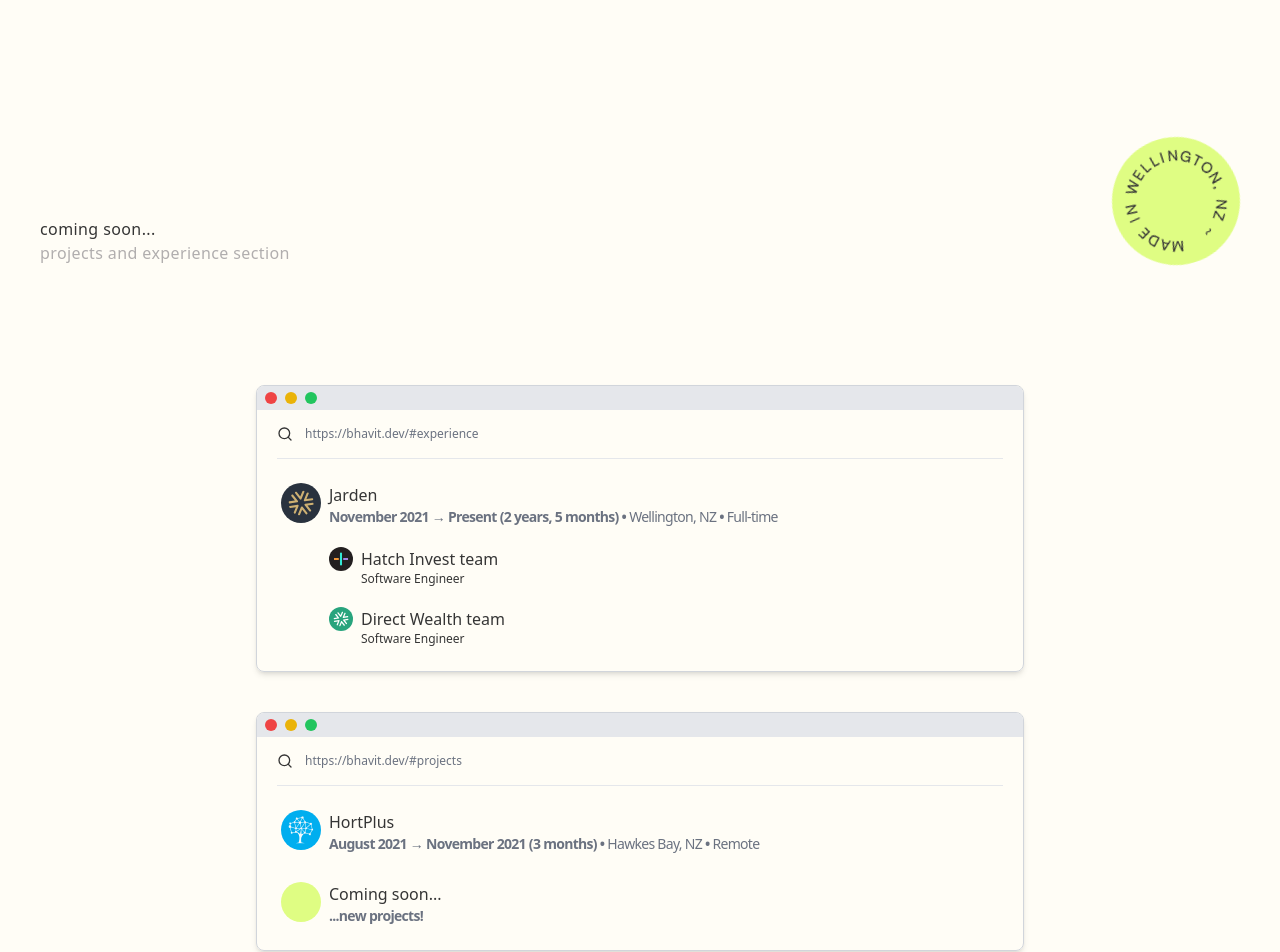
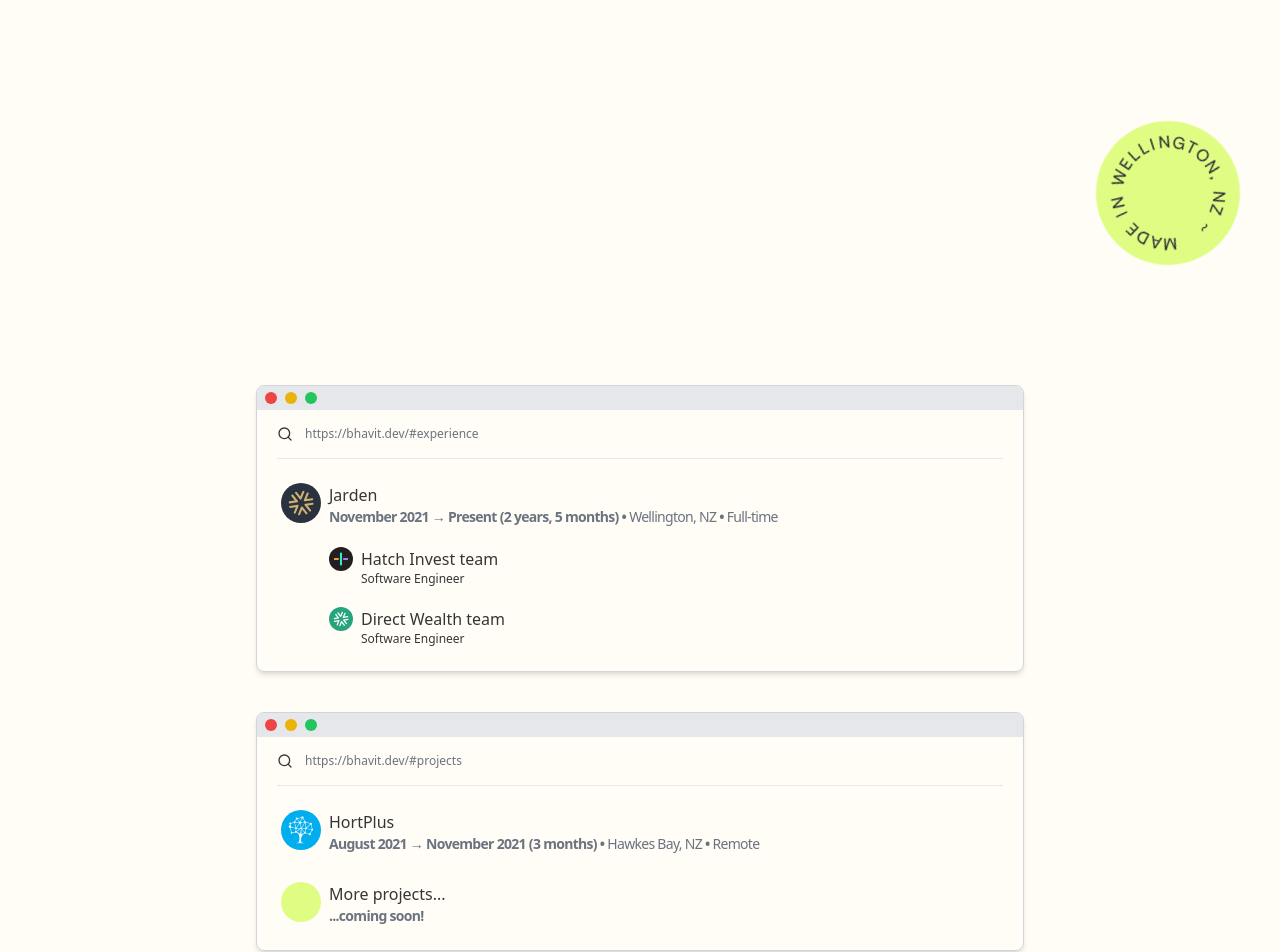
Before and after one commit to wa-bha/v2-personal-website, a Next.js app: page / in a window 1280 px wide. Shown: the part 495-1447 px from the top of the page. Built offline with nearby package versions, Linux system fonts and the light colour scheme.

Commit message:
refactor: remove coming soon placeholders and cleanup external links

```diff
--- a/src/app/page.tsx
+++ b/src/app/page.tsx
@@ -3,12 +3,13 @@
 import Image from "next/image";
 import bus from "./bus-placeholder.png";
 
-import { GitHub, Linkedin, ExternalLink } from "react-feather";
+import { GitHub, Linkedin, ExternalLink as ExternalLinkIcon } from "react-feather";
 import FlagNZ from "@/components/icons/FlagNZ";
 import BrowserWindow from "@/components/BrowserWindow";
 import JardenLogo from "@/components/icons/JardenLogo";
 import HatchLogo from "@/components/icons/HatchLogo";
 import HortPlusLogo from "@/components/icons/HortPlusLogo";
+import ExternalLink from "@/components/ExternalLink";
 
 export default function Home() {
   return (
@@ -21,19 +22,15 @@
           <span>bhavit</span>
           <div className="flex gap-5">
             <button className="p-2 pb-1.5">
-              <a
-                href="https://www.linkedin.com/in/bhavit-wadhwa/"
-                target="_blank"
-                rel="noopener noreferrer"
-              >
+              <ExternalLink href="https://www.linkedin.com/in/bhavit-wadhwa/">
                 <Linkedin size={22} strokeWidth="1.5px" />
-              </a>
+              </ExternalLink>
             </button>
 
             <button className="p-2 pb-1.5">
-              <a href="https://github.com/wa-bha" target="_blank" rel="noopener noreferrer">
+              <ExternalLink href="https://github.com/wa-bha">
                 <GitHub size={24} strokeWidth="1.5px" />
-              </a>
+              </ExternalLink>
             </button>
           </div>
         </div>
@@ -45,13 +42,9 @@
       >
         <div className="pb-10 flex items-center justify-center flex-col">
           <h1 className="font-family text-[10vw] md:text-[5.4em]">
-            <a
-              href="https://en.wikipedia.org/wiki/Flat_white"
-              target="_blank"
-              rel="noopener noreferrer"
-            >
+            <ExternalLink href="https://en.wikipedia.org/wiki/Flat_white">
               Bhavit Wadhwa
-            </a>
+            </ExternalLink>
           </h1>
 
           <div className="px-10 md:pt-4 md:px-2 md:w-[48rem]">
@@ -63,13 +56,8 @@
           </div>
         </div>
 
-        <div className="absolute bottom-10 left-10 leading-tight text-sm md:text-base">
-          <p className="font-medium tracking-wide">coming soon...</p>
-          <p className="font-light text-grey tracking-wide">projects and experience section</p>
-        </div>
-
-        <div className="absolute bottom-[6rem] md:bottom-10 right-10 animate-spin-slow">
-          <MadeInWellingtonBadge className="w-20 md:w-[8em]" />
+        <div className="absolute bottom-10 right-10 animate-spin-slow">
+          <MadeInWellingtonBadge className="w-20 md:w-[9em]" />
         </div>
       </header>
 
@@ -78,13 +66,14 @@
         <div className="max-w-3xl mx-auto flex flex-col gap-10">
           <BrowserWindow sectionName="experience">
             <div className="flex flex-col gap-3">
-              <article className="p-2">
-                <div className="flex gap-2">
+              <article className="p-2 flex gap-2">
                 <JardenLogo className="flex-none w-10 h-10" />
                 <div className="flex flex-col gap-5">
                   <header>
                     <h5>
-                        <a href="https://www.linkedin.com/in/bhavit-wadhwa/#experience">Jarden</a>
+                      <ExternalLink href="https://www.linkedin.com/in/bhavit-wadhwa/#experience">
+                        Jarden
+                      </ExternalLink>
                     </h5>
 
                     <p className="text-gray-500 text-sm font-semibold tracking-tighter">
@@ -118,20 +107,20 @@
                     </div>
                   </section>
                 </div>
-                </div>
               </article>
             </div>
           </BrowserWindow>
 
           <BrowserWindow sectionName="projects">
             <div className="flex flex-col gap-3">
-              <article className="p-2">
-                <div className="flex gap-2">
+              <article className="m-2 flex gap-2">
                 <HortPlusLogo className="flex-none w-10 h-10" />
                 <div className="flex flex-col gap-5">
                   <header>
                     <h5>
-                        <a href="https://www.linkedin.com/in/bhavit-wadhwa/#projects">HortPlus</a>
+                      <ExternalLink href="https://www.linkedin.com/in/bhavit-wadhwa/#projects">
+                        HortPlus
+                      </ExternalLink>
                     </h5>
 
                     <p className="text-gray-500 text-sm font-semibold tracking-tighter">
@@ -143,21 +132,18 @@
                     </p>
                   </header>
                 </div>
-                </div>
               </article>
 
-              <article className="p-2">
-                <div className="flex gap-2">
+              <article className="p-2 flex gap-2">
                 <div className="bg-green-yellow rounded-full w-10 h-10" />
                 <div className="flex flex-col gap-5">
                   <header>
-                      <h5>Coming soon...</h5>
+                    <h5>More projects...</h5>
 
                     <p className="text-gray-500 text-sm font-semibold tracking-tighter">
-                        <span>...new projects!</span>
+                      <span>...coming soon!</span>
                     </p>
                   </header>
-                  </div>
                 </div>
               </article>
             </div>
@@ -169,10 +155,10 @@
         <div className="px-5 max-w-[90%] m-auto h-full flex flex-col justify-between gap-8">
           <div className="pt-4 flex justify-between items-center">
             <button className="px-1.5 py-0.5">
-              <a href="https://v1.bhavit.dev" target="_blank" rel="noopener noreferrer">
-                <ExternalLink className="pr-1 pb-1 inline-flex" size={20} strokeWidth="1.5px" />
+              <ExternalLink href="https://v1.bhavit.dev">
+                <ExternalLinkIcon className="pr-1 pb-1 inline-flex" size={20} strokeWidth="1.5px" />
                 <span className="font-medium">v1</span>
-              </a>
+              </ExternalLink>
             </button>
 
             <p className="font-medium">{new Date().getFullYear()}</p>
--- /dev/null
+++ b/src/components/ExternalLink/ExternalLink.tsx
@@ -0,0 +1,15 @@
+import { PropsWithChildren } from "react";
+
+interface ExternalLinkProps extends React.AnchorHTMLAttributes<HTMLAnchorElement> {
+  href: string;
+}
+
+const ExternalLink = ({ href, children, ...rest }: PropsWithChildren<ExternalLinkProps>) => {
+  return (
+    <a href={href} target="_blank" rel="noopener noreferrer" {...rest}>
+      {children}
+    </a>
+  );
+};
+
+export default ExternalLink;
--- /dev/null
+++ b/src/components/ExternalLink/index.ts
@@ -0,0 +1,3 @@
+import ExternalLink from "./ExternalLink";
+
+export default ExternalLink;
```
Lines whose indentation alone changed are shown as unchanged.
